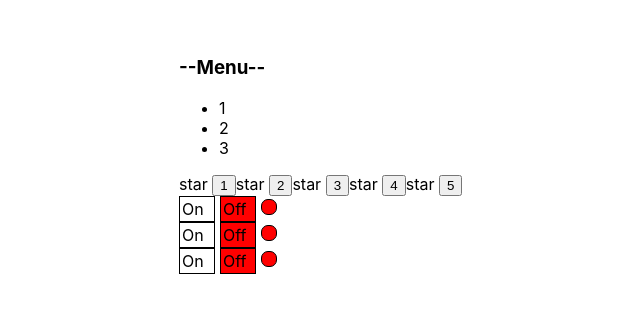
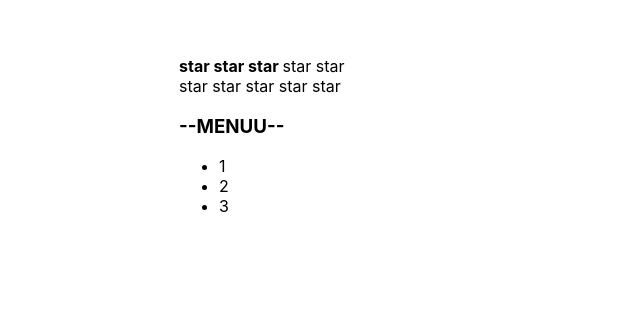
Before and after one commit to xyzimusic/react-ts, a React (Create React App) app: page / in a window 1280 px wide. Shown: the part 144-456 px from the top of the page, without its empty margins (161-801 px from the left). Built offline with nearby package versions, Linux system fonts and the light colour scheme.

Commit message:
react-08

```diff
--- a/src/App.tsx
+++ b/src/App.tsx
@@ -1,28 +1,20 @@
-import React from 'react';
+import React, {useState} from 'react';
 import './App.css';
-import Accordion from "./components/Accordion/Accordion";
-import {Rating} from "./components/Rating/Rating";
-import MyOnOff from "./components/OnOff/MyOnOff";
-import {OnOff} from "./components/OnOff/OnOff";
-import SelfControlledAccordion from './components/Accordion/SelfControlledAccordion';
+import {Rating, RatingValueType} from './components/Rating/Rating';
 import {SelfControlledRating} from './components/Rating/SelfControlledRating';
+import Accordion from './components/Accordion/Accordion';
+
 
 function App() {
+    let [ratingValue, setRatingValue] = useState<RatingValueType>(3)
+    let [accordionCollapsed, setAccordionCollapsed] = useState<boolean>(false)
     console.log('App rendering')
     return (
         <div className='App'>
 
-            <SelfControlledAccordion titleValue={'Menu'}/>
-            {/*<Accordion titleValue={'Users'} collapsed={false}/>*/}
-            <SelfControlledRating />
-            {/*<Rating value={2}/>*/}
-            {/*<Rating value={3}/>*/}
-            {/*<Rating value={4}/>*/}
-            {/*<Rating value={5}/>*/}
-            {/*<MyOnOff on={true}></MyOnOff>*/}
-            <OnOff ></OnOff>
-            <OnOff ></OnOff>
-            <OnOff ></OnOff>
+            <Rating value={ratingValue} setRatingValue ={setRatingValue}></Rating>
+            <SelfControlledRating></SelfControlledRating>
+            <Accordion titleValue={'MENUU'} collapsed={accordionCollapsed} setAccordionCollapsed={setAccordionCollapsed}></Accordion>
         </div>
     );
 }
--- a/src/components/Accordion/Accordion.tsx
+++ b/src/components/Accordion/Accordion.tsx
@@ -3,12 +3,13 @@
 type AccordionPropsType = {
     titleValue: string
     collapsed: boolean
+    setAccordionCollapsed:(collapsed:boolean)=>void
 }
 
 const Accordion = (props: AccordionPropsType) => {
     return (
         <>
-            <AccordionTitle title={props.titleValue}/>
+            <AccordionTitle title={props.titleValue} setAccordionCollapsed={props.setAccordionCollapsed} collapsed={props.collapsed}/>
             {!props.collapsed &&  <AccordionBody/>}
         </>
     )
@@ -16,12 +17,14 @@
 
 type AccordionTitlePropsType = {
     title: string
+    setAccordionCollapsed:(collapsed:boolean)=>void
+    collapsed: boolean
 }
 
 const AccordionTitle = (props: AccordionTitlePropsType) => {
     console.log('AccordionTitle rendering')
     return (
-        <h3>--{props.title}--</h3>
+        <h3 onClick={()=>{props.setAccordionCollapsed(!props.collapsed)}}>--{props.title}--</h3>
     )
 };
 
--- a/src/components/Rating/Rating.tsx
+++ b/src/components/Rating/Rating.tsx
@@ -1,11 +1,15 @@
-import React from "react";
+import React from 'react';
 
+export type RatingValueType = 0 | 1 | 2 | 3 | 4 | 5
 type RatingPropsType = {
-    value: 0 | 1 | 2 | 3 | 4 | 5
+    value: RatingValueType
+    setRatingValue: (value: RatingValueType) => void
 }
 
 type StarPropsType = {
     selected: boolean
+    setRatingValue: (value: RatingValueType) => void
+    value: RatingValueType
 }
 
 export function Rating(props: RatingPropsType) {
@@ -13,84 +17,21 @@
 
     return (
         <div>
-            <Star selected={props.value>=0}/>
-            <Star selected={props.value>=1}/>
-            <Star selected={props.value>=2}/>
-            <Star selected={props.value>=3}/>
-            <Star selected={props.value>=4}/>
+            <Star selected={props.value > 0} setRatingValue={props.setRatingValue} value={1}/>
+            <Star selected={props.value > 1} setRatingValue={props.setRatingValue} value={2}/>
+            <Star selected={props.value > 2} setRatingValue={props.setRatingValue} value={3}/>
+            <Star selected={props.value > 3} setRatingValue={props.setRatingValue} value={4}/>
+            <Star selected={props.value > 4} setRatingValue={props.setRatingValue} value={5}/>
         </div>
     )
 
 
-    // if (props.value === 1) {
-    //     return (
-    //         <div>
-    //             <Star selected={true}/>
-    //             <Star selected={false}/>
-    //             <Star selected={false}/>
-    //             <Star selected={false}/>
-    //             <Star selected={false}/>
-    //         </div>
-    //     )
-    // }
-    // if (props.value === 2) {
-    //     return (
-    //         <div>
-    //             <Star selected={true}/>
-    //             <Star selected={true}/>
-    //             <Star selected={false}/>
-    //             <Star selected={false}/>
-    //             <Star selected={false}/>
-    //         </div>
-    //     )
-    // }
-    // if (props.value === 3) {
-    //     return (
-    //         <div>
-    //             <Star selected={true}/>
-    //             <Star selected={true}/>
-    //             <Star selected={true}/>
-    //             <Star selected={false}/>
-    //             <Star selected={false}/>
-    //         </div>
-    //     )
-    // }
-    // if (props.value === 4) {
-    //     return (
-    //         <div>
-    //             <Star selected={true}/>
-    //             <Star selected={true}/>
-    //             <Star selected={true}/>
-    //             <Star selected={true}/>
-    //             <Star selected={false}/>
-    //         </div>
-    //     )
-    // }
-    // if (props.value === 5) {
-    //     return (
-    //         <div>
-    //             <Star selected={true}/>
-    //             <Star selected={true}/>
-    //             <Star selected={true}/>
-    //             <Star selected={true}/>
-    //             <Star selected={true}/>
-    //         </div>
-    //     )
-    // }
-    // return (
-    //     <div>
-    //         <Star selected={false}/>
-    //         <Star selected={false}/>
-    //         <Star selected={false}/>
-    //         <Star selected={false}/>
-    //         <Star selected={false}/>
-    //     </div>
-    // )
 }
 
 function Star(props: StarPropsType) {
 
+    return <span onClick={()=>{props.setRatingValue(props.value)}}>
+        {props.selected ? <b>star </b> : 'star '}
+    </span>
     // debugger
-    if (props.selected) return <span><b>star</b> </span>
-    else return <span>star </span>
 }
--- a/src/components/Rating/SelfControlledRating.tsx
+++ b/src/components/Rating/SelfControlledRating.tsx
@@ -6,93 +6,32 @@
 
 type StarPropsType = {
     selected: boolean
+    setValue: () => void
+
 }
 
 export function SelfControlledRating(props: any) {
     console.log('Rating rendering')
 
     let [value, setValue] = useState(0)
-    console.log(value)
+
     return (
         <div>
-            <Star selected={value>0}/> <button onClick={()=>{setValue(1)}}>1</button>
-            <Star selected={value>1}/> <button onClick={()=>{setValue(2)}}>2</button>
-            <Star selected={value>2}/> <button onClick={()=>{setValue(3)}}>3</button>
-            <Star selected={value>3}/> <button onClick={()=>{setValue(4)}}>4</button>
-            <Star selected={value>4}/> <button onClick={()=>{setValue(5)}}>5</button>
+            <Star selected={value > 0} setValue={()=>{setValue(1)}}  />
+            <Star selected={value > 1} setValue={()=>{setValue(2)}}  />
+            <Star selected={value > 2} setValue={()=>{setValue(3)}} />
+            <Star selected={value > 3} setValue={()=>{setValue(4)}} />
+            <Star selected={value > 4} setValue={()=>{setValue(5)}}  />
         </div>
     )
-
-
-    // if (props.value === 1) {
-    //     return (
-    //         <div>
-    //             <Star selected={true}/>
-    //             <Star selected={false}/>
-    //             <Star selected={false}/>
-    //             <Star selected={false}/>
-    //             <Star selected={false}/>
-    //         </div>
-    //     )
-    // }
-    // if (props.value === 2) {
-    //     return (
-    //         <div>
-    //             <Star selected={true}/>
-    //             <Star selected={true}/>
-    //             <Star selected={false}/>
-    //             <Star selected={false}/>
-    //             <Star selected={false}/>
-    //         </div>
-    //     )
-    // }
-    // if (props.value === 3) {
-    //     return (
-    //         <div>
-    //             <Star selected={true}/>
-    //             <Star selected={true}/>
-    //             <Star selected={true}/>
-    //             <Star selected={false}/>
-    //             <Star selected={false}/>
-    //         </div>
-    //     )
-    // }
-    // if (props.value === 4) {
-    //     return (
-    //         <div>
-    //             <Star selected={true}/>
-    //             <Star selected={true}/>
-    //             <Star selected={true}/>
-    //             <Star selected={true}/>
-    //             <Star selected={false}/>
-    //         </div>
-    //     )
-    // }
-    // if (props.value === 5) {
-    //     return (
-    //         <div>
-    //             <Star selected={true}/>
-    //             <Star selected={true}/>
-    //             <Star selected={true}/>
-    //             <Star selected={true}/>
-    //             <Star selected={true}/>
-    //         </div>
-    //     )
-    // }
-    // return (
-    //     <div>
-    //         <Star selected={false}/>
-    //         <Star selected={false}/>
-    //         <Star selected={false}/>
-    //         <Star selected={false}/>
-    //         <Star selected={false}/>
-    //     </div>
-    // )
 }
 
 function Star(props: StarPropsType) {
 
-    // debugger
-    if (props.selected) return <span><b>star</b> </span>
-    else return <span>star </span>
+    // return props.selected ? <span><b>star</b> </span> : <span>star</span>
+    return <span onClick={props.setValue}>
+        {props.selected ? <b>star </b> : 'star '}
+    </span>
+
+
 }
```
